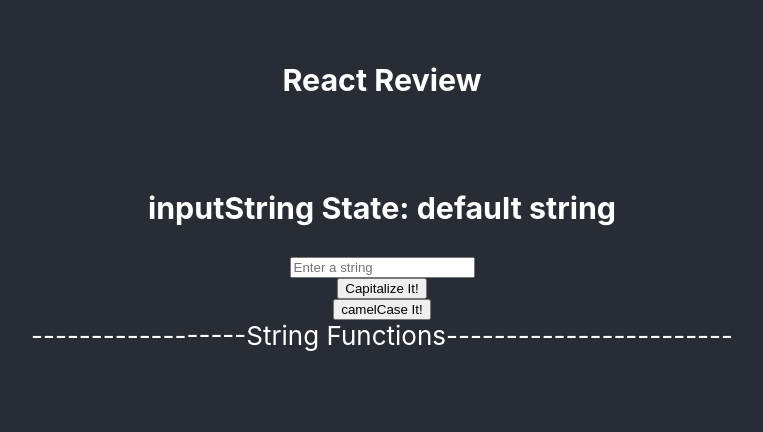
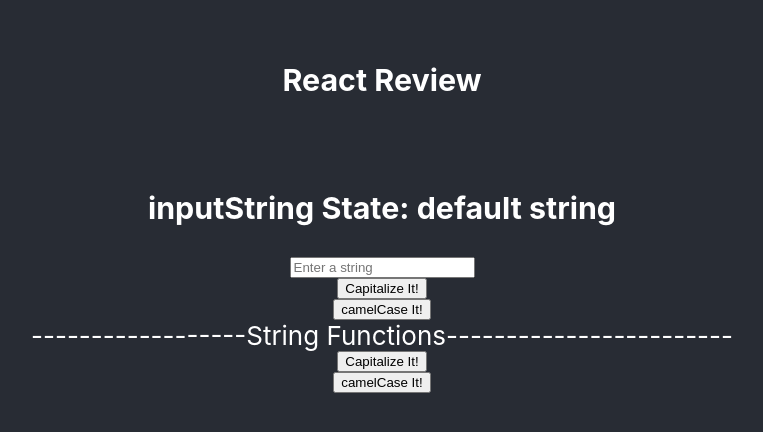
Before and after one commit to TreySchneider95/react-review-summer2023, a React (Create React App) app: page / in a window 1280 px wide. Shown: the top 432 px of the page, without its empty margins (258-1021 px from the left). Built offline with nearby package versions, Linux system fonts and the light colour scheme.

Commit message:
finished prompt 2

```diff
--- a/src/App.js
+++ b/src/App.js
@@ -3,7 +3,7 @@ import React, {useState} from "react";
 import logo from './logo.svg';
 import './App.css';
 import StringCounter from "./components/StringCounter";
-import {capitalize, camelCase} from './components/StringFunctions'
+import StringButton, {capitalize, camelCase} from './components/StringFunctions'
 
 
 // make a new component called StringFunctions
@@ -38,8 +38,6 @@ function App() {
   const inputHandler = event => setInputString(event.target.value)
 
 
-
-
   return (
     <div className="App">
       <header className="App-header">
@@ -58,7 +56,7 @@ function App() {
         />
         {/* buttons for StringFunctions*/}
         <button onClick={() => setInputString(capitalize(inputString))}>Capitalize It!</button>
-        <button onClick={camelCase}>camelCase It!</button>
+        <button onClick={() => camelCase(inputString, setInputString)}>camelCase It!</button>
 
         {/* --------------------String-------------------------------
         <StringCounter
@@ -68,6 +66,17 @@ function App() {
 
         ------------------String Functions------------------------
         {/* component goes here */}
+          <StringButton
+            name = 'Capitalize It!'
+            inputString={inputString}
+            setInputString={setInputString}
+          />
+          <StringButton
+            name = 'camelCase It!'
+            inputString={inputString}
+            setInputString={setInputString}
+          />
+
 
       </div>
     </div>
--- a/src/components/StringFunctions.js
+++ b/src/components/StringFunctions.js
@@ -1,6 +1,7 @@
 import React from 'react'
 
 export const capitalize = (inputString) => {
+    console.log(inputString);
     let result = inputString.split(' ')
     for (let index = 0; index < result.length; index++) {
         result[index] = result[index].charAt(0).toUpperCase() + result[index].slice(1)
@@ -9,6 +10,34 @@ export const capitalize = (inputString) => {
     return result.join(' ')
 }
 
-export const camelCase = () => {
-    console.log('camelCase');
+export const camelCase = (inputString, setInputString) => {
+    let splitArr = inputString.split(' ')
+    let resultArr = new Array
+    resultArr.push(splitArr[0].toLowerCase())
+    for (let index = 1; index < splitArr.length; index++) {
+        let element = splitArr[index];
+        element = element.split('')
+        element[0] = element[0].toUpperCase()
+        element = element.join('')
+        resultArr.push(element)
+    }
+
+    setInputString(resultArr.join(' '))
 }
+
+const StringFunction = (props) => {
+    console.log(props);
+
+    return (
+        <button onClick={() => {
+            (props.name === 'camelCase It!')
+            ?
+            camelCase(props.inputString, props.setInputString)
+            :
+            props.setInputString(capitalize(props.inputString))
+        }}
+        >{props.name}</button>
+    )
+}
+
+export default StringFunction
```
